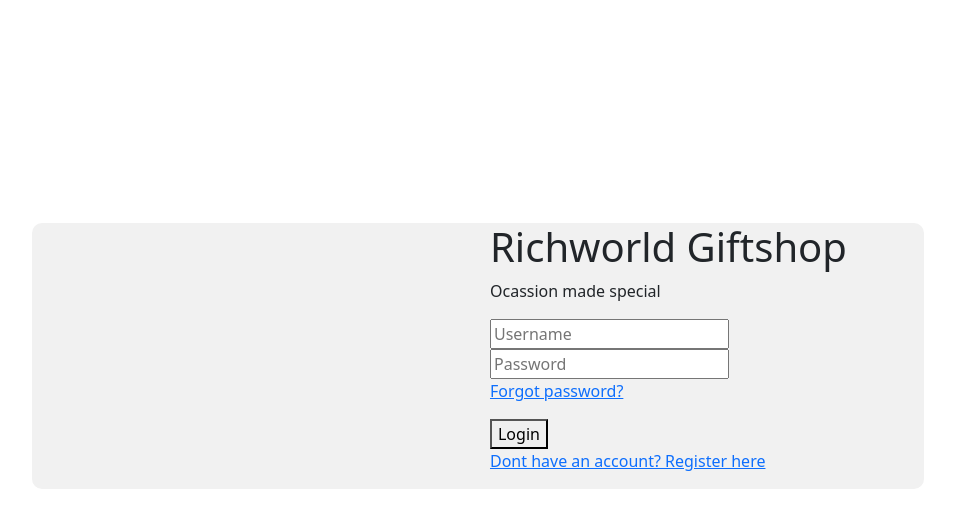
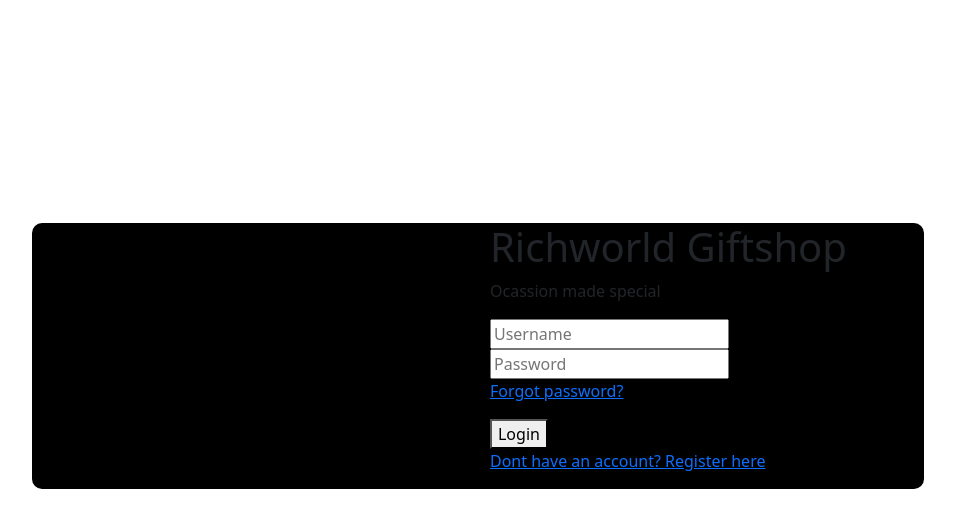
Before and after one commit to mrhero05/Richworld-Giftshop, a PHP site: page /login.php in a window 1280 px wide. Shown: the top 528 px of the page, without its empty margins (162-1117 px from the left). Run offline with PHP 8.4, Linux system fonts and the light colour scheme.

Commit message:
edited des

```diff
--- a/des.css
+++ b/des.css
@@ -1,7 +1,7 @@
 .login-border{
     margin-top: 20%;
     border: none;
-    background-color: #f1f1f1;
+    background-color: #000000;
     width: 80%;
     margin-left: auto;
     margin-right: auto;
```
